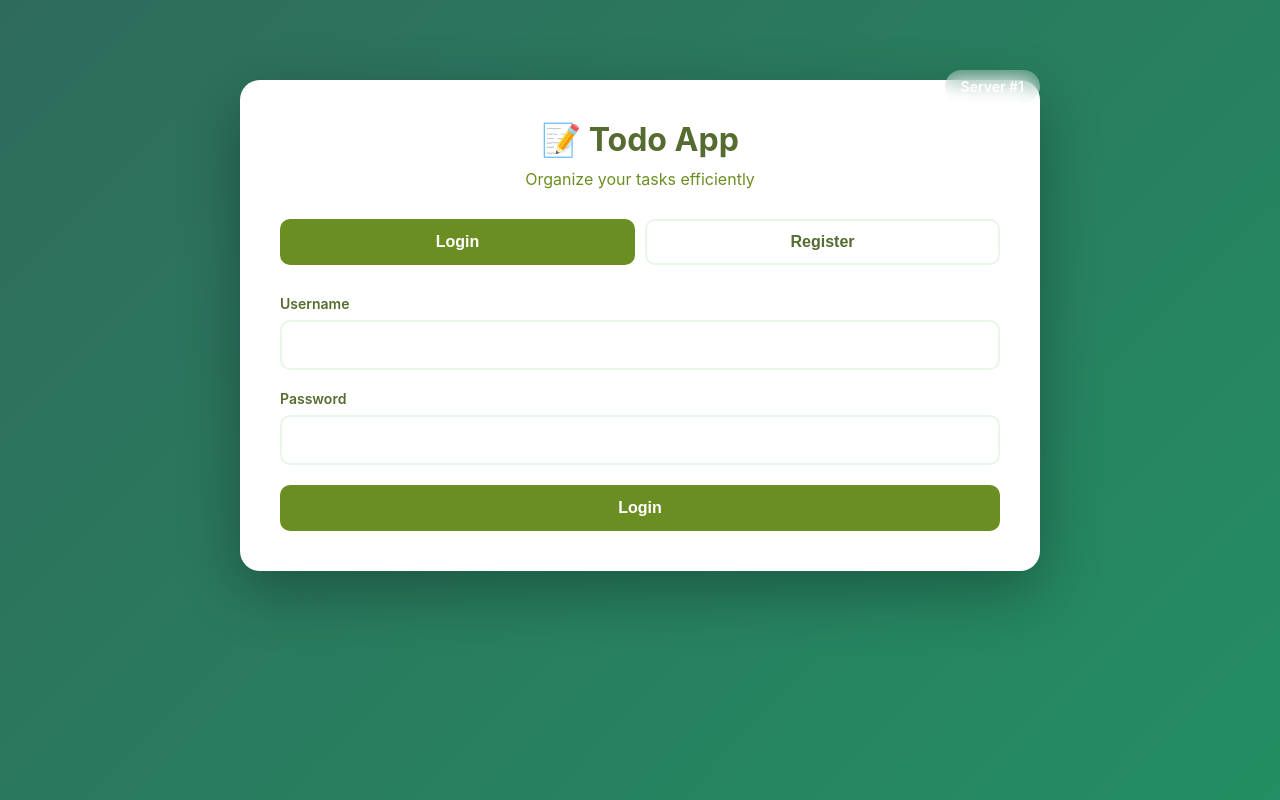
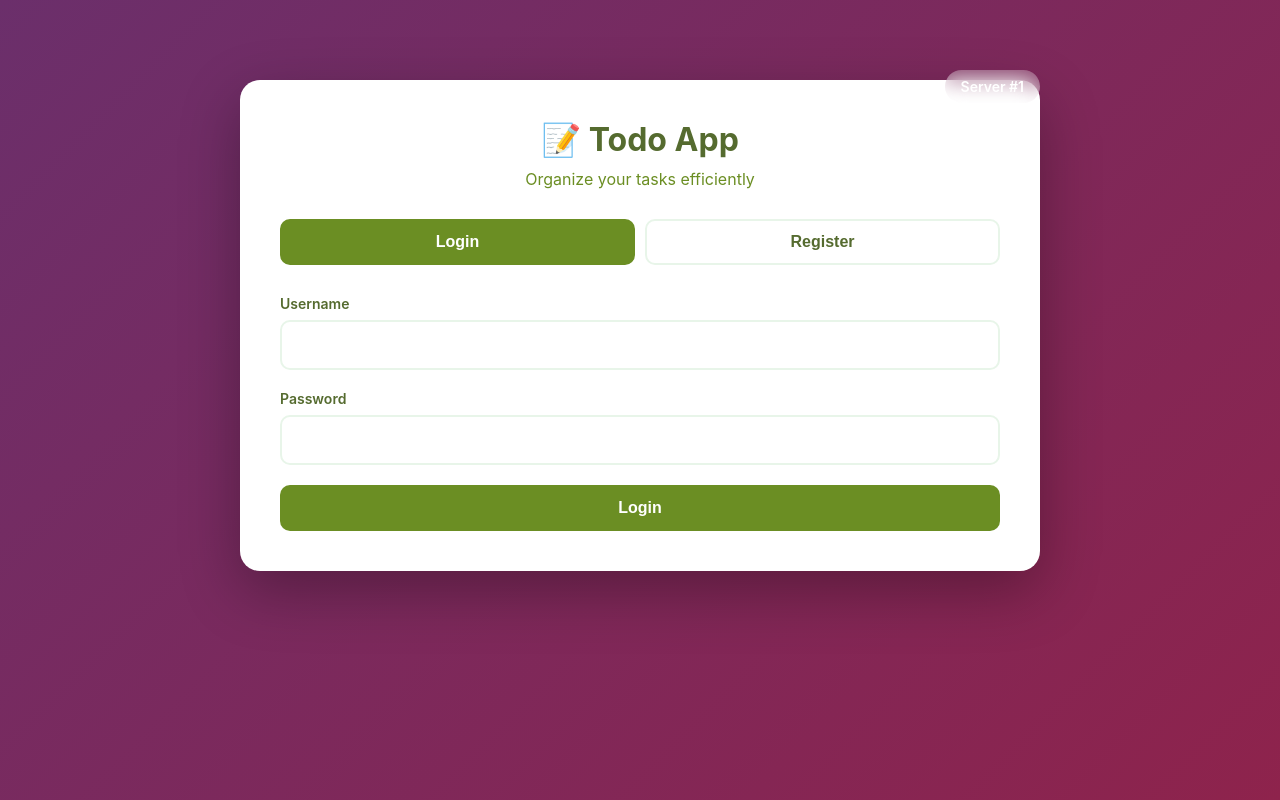
Before and after one commit to maissen/todo_app, a Flask app: page / in a window 1280 px wide. Run offline with Flask 3, Linux system fonts and the light colour scheme.

Commit message:
feat(ui): update frontend bg color

```diff
--- a/frontend/static/styles.css
+++ b/frontend/static/styles.css
@@ -6,7 +6,7 @@
 
 body {
     font-family: -apple-system, BlinkMacSystemFont, 'Segoe UI', Roboto, Oxygen, Ubuntu, Cantarell, sans-serif;
-    background: linear-gradient(135deg, #2f6b5b 0%, #238e63 100%);
+    background: linear-gradient(135deg, #6b2f6b 0%, #8e234c 100%);
     min-height: 100vh;
     padding: 20px;
 }
```
